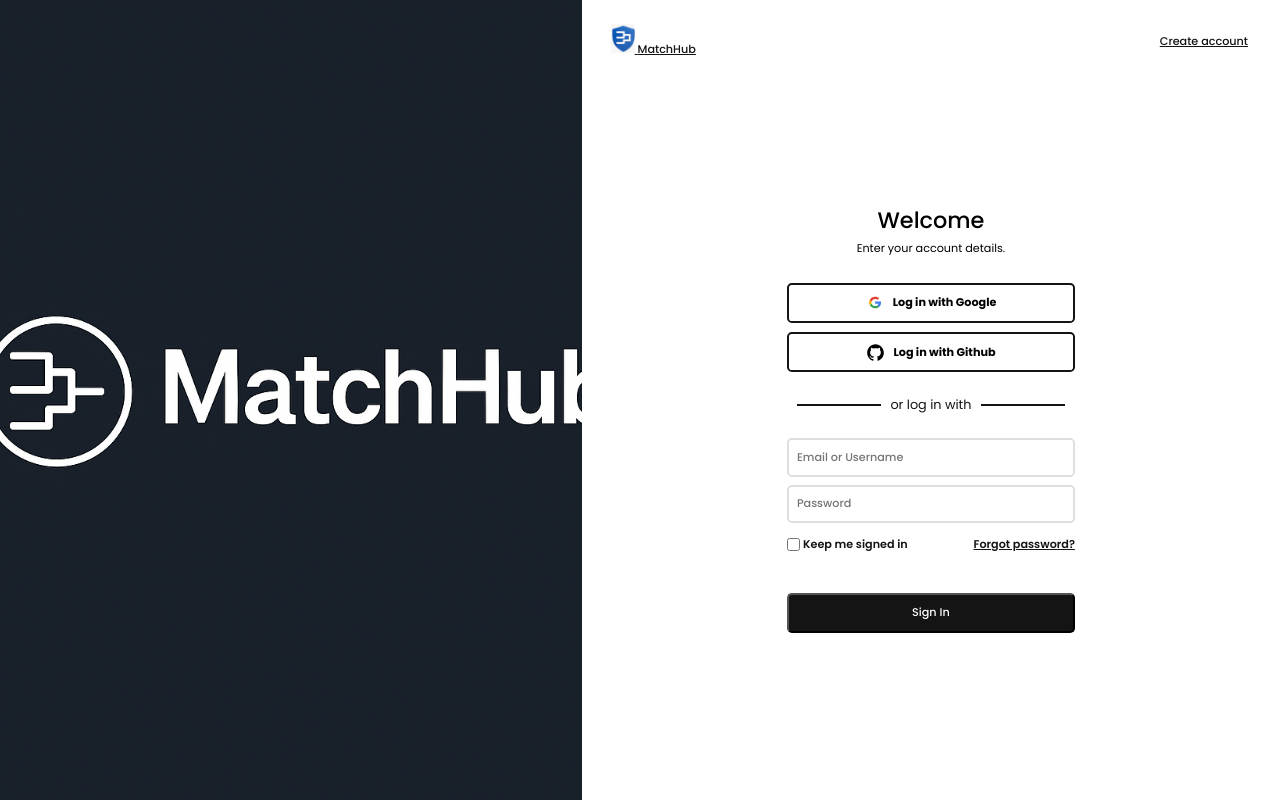
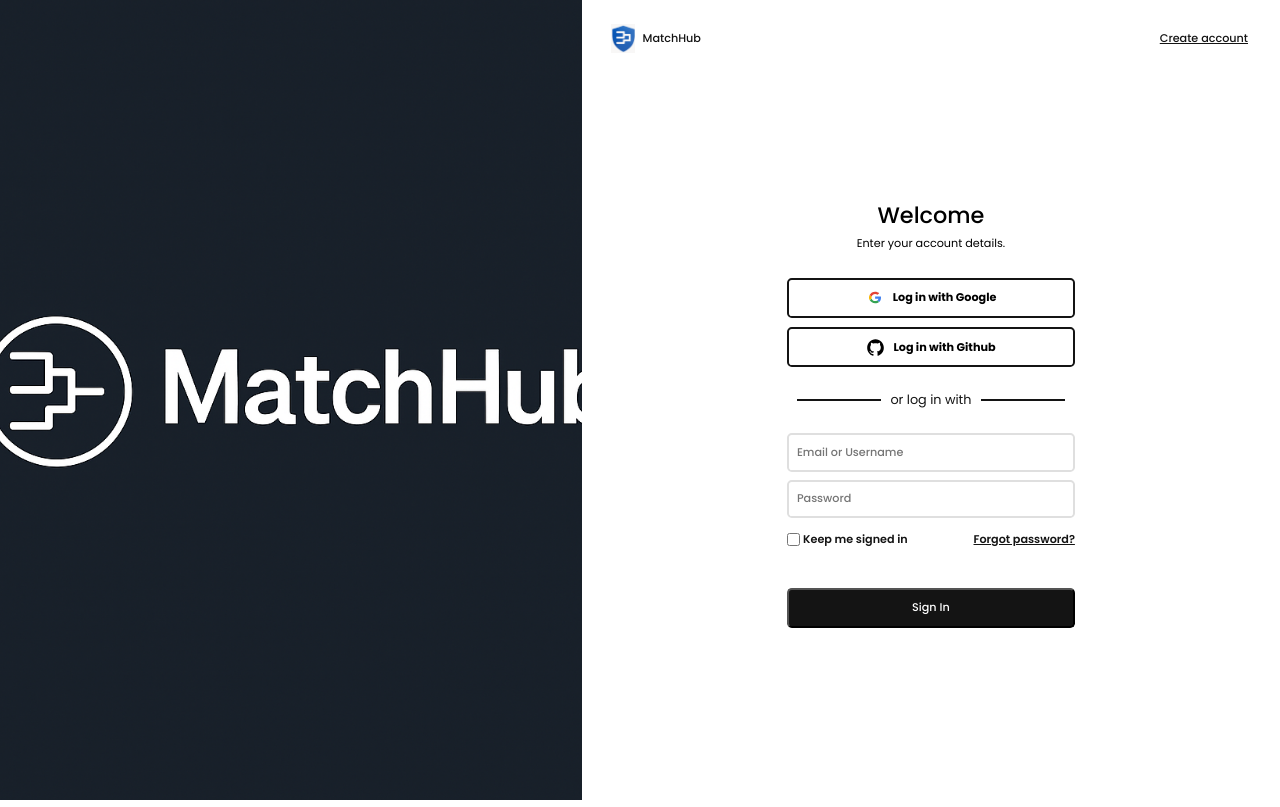
Before and after one commit to AnastasiiaDesiateryk/tournamentApp, a plain HTML site: page src/views/login.html in a window 1280 px wide. Drawn offline with Linux system fonts and the light colour scheme.

Commit message:
Maked some changes

```diff
--- a/src/css/login.css
+++ b/src/css/login.css
@@ -67,7 +67,14 @@
     font-size: 0.7rem;
     font-weight: 500;
 }
-
+.brand-link {
+    display: flex;
+    align-items: center;
+    gap: 0.5rem;
+    text-decoration: none;
+    color: inherit;
+    font-weight: bold;
+}
 .forms {
     display: flex;
     align-items: center;
```
